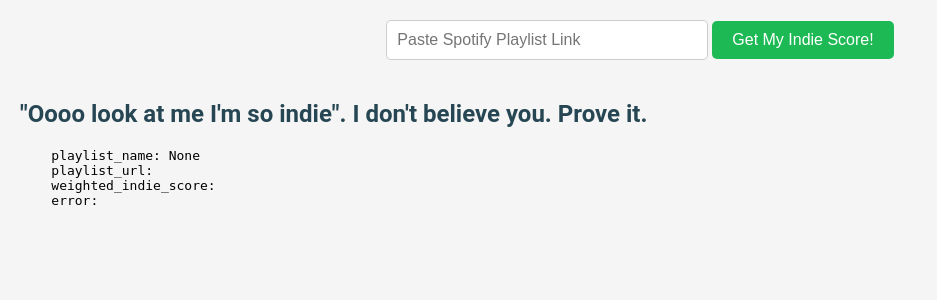
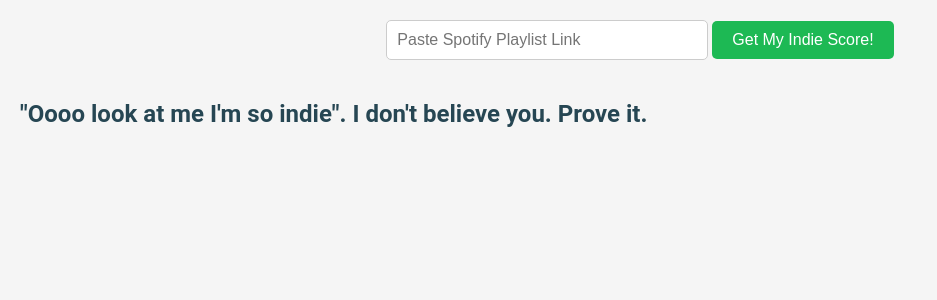
Before and after one commit to adamkoplik/spotify-indie-score, a FastAPI app: page / in a window 1280 px wide. Shown: the top 300 px of the page, without its empty margins (0-937 px from the left). Run offline with FastAPI, Linux system fonts and the light colour scheme.

Commit message:
This work?

```diff
--- a/app/templates/indie_report.html
+++ b/app/templates/indie_report.html
@@ -245,11 +245,5 @@ form button {
   {% else %}
   <h2>"Oooo look at me I'm so indie". I don't believe you. Prove it.</h2>
   {% endif %}
-  <pre>
-    playlist_name: {{ playlist_name }}
-    playlist_url: {{ playlist_url }}
-    weighted_indie_score: {{ weighted_indie_score }}
-    error: {{ error }}
-  </pre>
 </body>
 </html>
--- a/requirements.txt
+++ b/requirements.txt
@@ -5,6 +5,7 @@ spotipy
 pandas
 numpy
 playwright
+aiofiles
 matplotlib
 seaborn
 tk
```
Also changed, not shown: .render.yaml.
